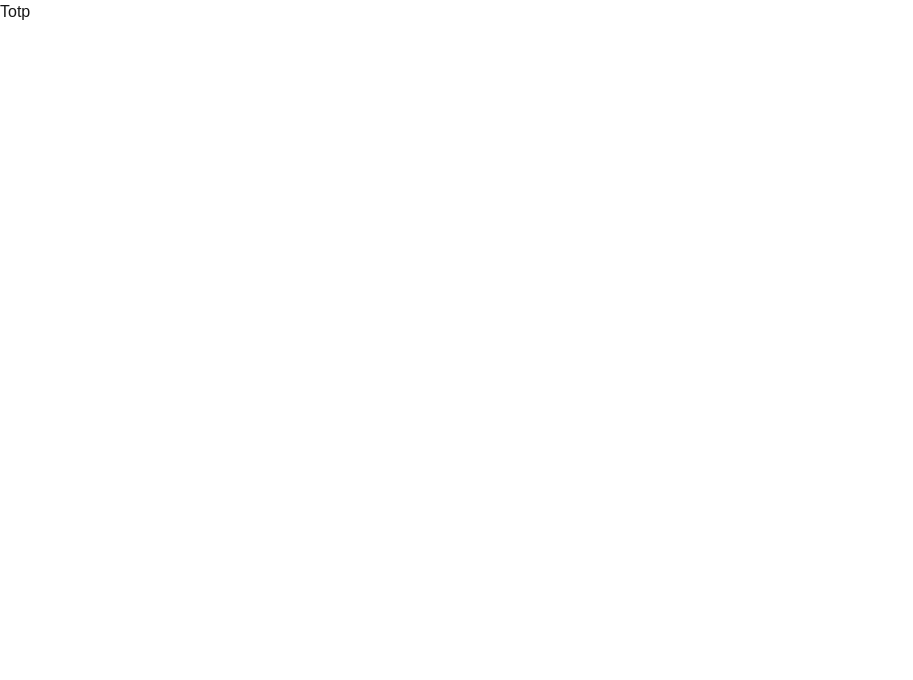
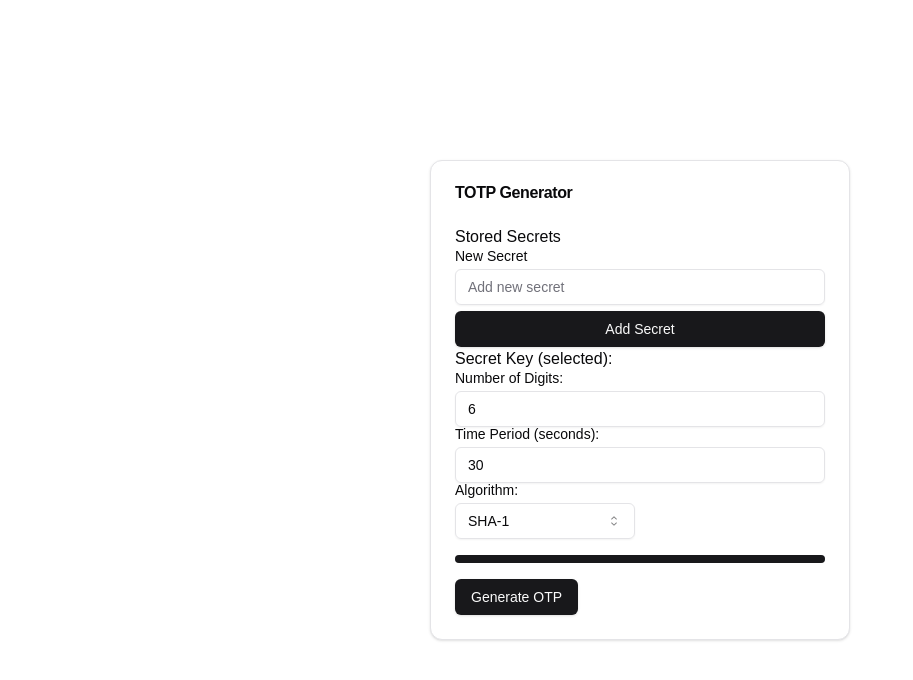
Before and after one commit to rajnishps/totp-generator, a Next.js app: page / in a window 1280 px wide. Shown: the top 680 px of the page, without its empty margins (0-913 px from the left). Built offline with nearby package versions, Linux system fonts and the light colour scheme.

Commit message:
secret manager

```diff
--- a/src/app/page.tsx
+++ b/src/app/page.tsx
@@ -1,5 +1,10 @@
-import Link from "next/link"
+import TotpView from "@/views/TotpView"
+import { Suspense } from "react"
 
 export default function Home() {
-  return <Link href="/totp">Totp</Link>
+  return (
+    <Suspense fallback={<></>}>
+      <TotpView />
+    </Suspense>
+  )
 }
--- a/src/app/totp/page.tsx
+++ /dev/null
@@ -1,10 +0,0 @@
-import TotpView from "@/views/TotpView"
-import { Suspense } from "react"
-
-export default function Page() {
-  return (
-    <Suspense fallback={<></>}>
-      <TotpView />
-    </Suspense>
-  )
-}
--- /dev/null
+++ b/src/views/TotpView/SecretManager.tsx
@@ -0,0 +1,74 @@
+"use client"
+
+import { Button } from "@/components/ui/button"
+import { Input } from "@/components/ui/input"
+import { Label } from "@/components/ui/label"
+import { useSearchParams } from "next/navigation"
+import { useRouter } from "next/navigation"
+import { useEffect, useState } from "react"
+
+export const SecretManager = () => {
+  const router = useRouter()
+  const searchParams = useSearchParams()
+  const digitsFromParams = searchParams.get("digits")
+  const timePeriodFromParams = searchParams.get("timePeriod")
+
+  const [secrets, setSecrets] = useState<string[]>([])
+  const [newSecret, setNewSecret] = useState("")
+
+  // Load secrets from local storage on component mount
+  useEffect(() => {
+    const storedSecrets = localStorage.getItem("secrets")
+    if (storedSecrets) {
+      setSecrets(JSON.parse(storedSecrets))
+    }
+  }, [])
+
+  const handleAddSecret = () => {
+    if (newSecret && !secrets.includes(newSecret)) {
+      const updatedSecrets = [...secrets, newSecret]
+      setSecrets(updatedSecrets)
+      localStorage.setItem("secrets", JSON.stringify(updatedSecrets))
+      setNewSecret("")
+    }
+  }
+
+  return (
+    <div>
+      <h2>Stored Secrets</h2>
+      <div className="grid w-full max-w-sm items-center gap-1.5">
+        <Label htmlFor="new">New Secret</Label>
+        <Input
+          type="text"
+          value={newSecret}
+          onChange={(e) => setNewSecret(e.target.value)}
+          placeholder="Add new secret"
+          id="new"
+        />
+        <Button onClick={handleAddSecret}>Add Secret</Button>
+      </div>
+
+      <ul>
+        {secrets.map((secret, index) => (
+          <li key={index} className="flex justify-between mt-2">
+            {secret}
+            <Button
+              className="w-fit"
+              onClick={() =>
+                router.push(
+                  `?secret=${secret}&digits=${
+                    digitsFromParams === "null" ? 6 : digitsFromParams
+                  }&timePeriod=${
+                    timePeriodFromParams === "null" ? 30 : timePeriodFromParams
+                  }`
+                )
+              }
+            >
+              Use
+            </Button>
+          </li>
+        ))}
+      </ul>
+    </div>
+  )
+}
--- a/src/views/TotpView/index.tsx
+++ b/src/views/TotpView/index.tsx
@@ -14,77 +14,17 @@ import {
   SelectValue,
 } from "@/components/ui/select"
 import { useSearchParams } from "next/navigation"
-import { useEffect, useState } from "react"
+import { useState } from "react"
 import { TOTP } from "totp-generator"
-
-const SecretManager = ({
-  onSelectSecret,
-}: {
-  onSelectSecret: (secret: string) => void
-}) => {
-  const [secrets, setSecrets] = useState<string[]>([])
-  const [newSecret, setNewSecret] = useState("")
-
-  // Load secrets from local storage on component mount
-  useEffect(() => {
-    const storedSecrets = localStorage.getItem("secrets")
-    if (storedSecrets) {
-      setSecrets(JSON.parse(storedSecrets))
-    }
-  }, [])
-
-  const handleAddSecret = () => {
-    if (newSecret && !secrets.includes(newSecret)) {
-      const updatedSecrets = [...secrets, newSecret]
-      setSecrets(updatedSecrets)
-      localStorage.setItem("secrets", JSON.stringify(updatedSecrets))
-      setNewSecret("")
-    }
-  }
-
-  const handleSelectSecret = (secret: string) => {
-    onSelectSecret(secret)
-  }
-
-  return (
-    <div>
-      <h2>Stored Secrets</h2>
-      <div className="grid w-full max-w-sm items-center gap-1.5">
-        <Label htmlFor="new">New Secret</Label>
-        <Input
-          type="text"
-          value={newSecret}
-          onChange={(e) => setNewSecret(e.target.value)}
-          placeholder="Add new secret"
-          id="new"
-        />
-        <Button onClick={handleAddSecret}>Add Secret</Button>
-      </div>
-
-      <ul>
-        {secrets.map((secret, index) => (
-          <li key={index} className="flex justify-between mt-2">
-            {secret}
-            <Button
-              className="w-fit"
-              onClick={() => handleSelectSecret(secret)}
-            >
-              Use
-            </Button>
-          </li>
-        ))}
-      </ul>
-    </div>
-  )
-}
+import { SecretManager } from "./SecretManager"
 
 export default function TotpView() {
   const searchParams = useSearchParams()
 
   const rawSecretFromParams = searchParams.get("secret") || ""
-  const [rawSecret, setRawSecret] = useState(rawSecretFromParams)
   const digitsFromParams = searchParams.get("digits")
   const timePeriodFromParams = searchParams.get("timePeriod")
+  const [rawSecret, setRawSecret] = useState(rawSecretFromParams)
 
   const [digits, setDigits] = useState(
     digitsFromParams ? Number(digitsFromParams) : 6
@@ -156,7 +96,7 @@ export default function TotpView() {
           <CardTitle>TOTP Generator</CardTitle>
         </CardHeader>
         <CardContent>
-          <SecretManager onSelectSecret={handleSelectSecret} />
+          <SecretManager />
 
           <div>
             <label>Secret Key (selected): {rawSecret}</label>
--- a/tailwind.config.ts
+++ b/tailwind.config.ts
@@ -6,6 +6,7 @@ const config: Config = {
     "./src/pages/**/*.{js,ts,jsx,tsx,mdx}",
     "./src/components/**/*.{js,ts,jsx,tsx,mdx}",
     "./src/app/**/**/*.{js,ts,jsx,tsx,mdx}",
+    "./src/views/**/**/*.{js,ts,jsx,tsx,mdx}",
   ],
   theme: {
     extend: {
```
